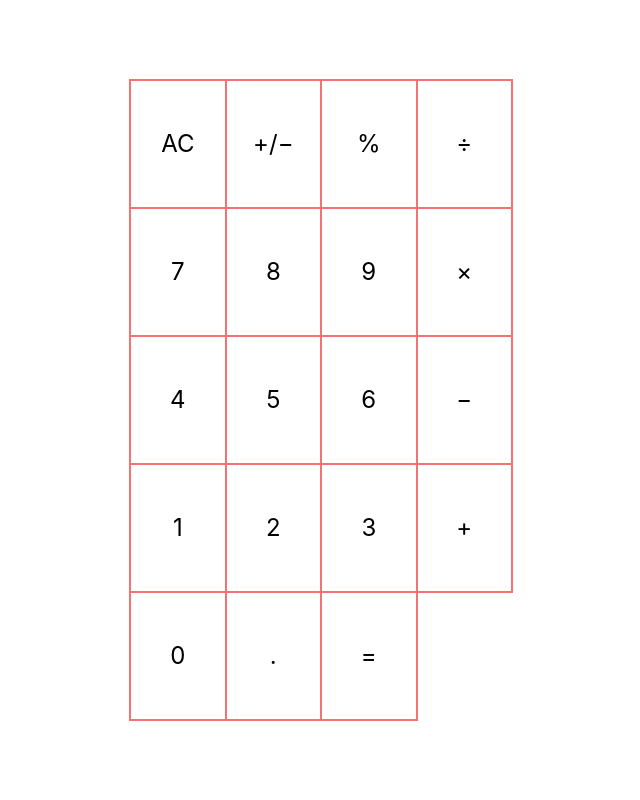
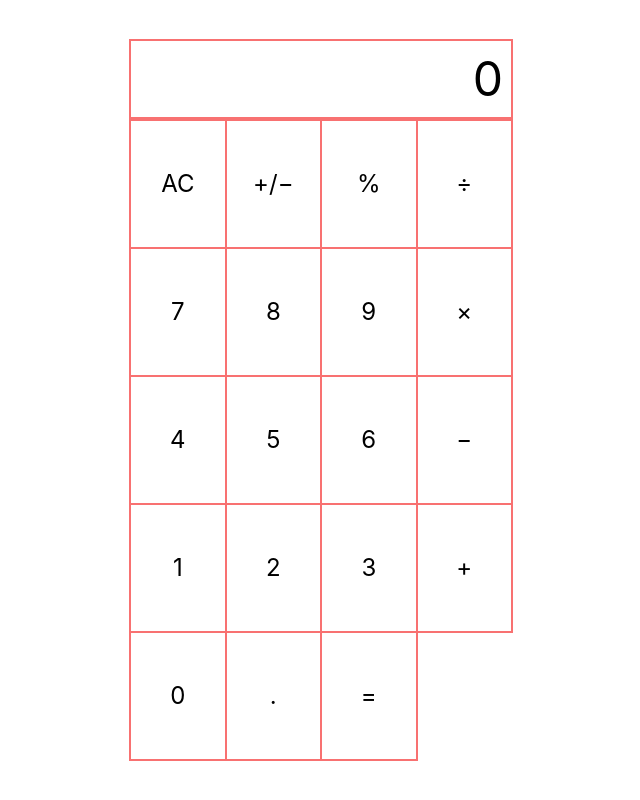
Before and after one commit to MRowan121/calc, a React (Create React App) app: page / in a window 1280 px wide. Shown: the whole page, without its empty margins (319-959 px from the left). Built offline with nearby package versions, Linux system fonts and the light colour scheme.

Commit message:
Add display component

```diff
--- a/src/components/App.tsx
+++ b/src/components/App.tsx
@@ -1,8 +1,9 @@
 import React, { useState } from "react";
 import Pad from "./Pad";
+import Display from "./Display";
 
 function App() {
-  const [input, setInput] = useState("");
+  const [input, setInput] = useState("0");
 
   const handleClick = (buttonName: string) => {
     validateNum(buttonName);
@@ -16,6 +17,7 @@ function App() {
   return (
     <main className="flex flex-col justify-center items-center min-h-screen">
       <section className="w-96">
+        <Display displayValue={input} />
         <Pad clickHandler={handleClick} />
       </section>
     </main>
--- /dev/null
+++ b/src/components/Display.tsx
@@ -0,0 +1,15 @@
+import React from "react";
+
+interface DisplayProps {
+  displayValue: string;
+}
+
+const Display = ({ displayValue }: DisplayProps) => {
+  return (
+    <div className="w-full h-20 bg-white flex justify-end items-center px-2 border-red-400 border-2 text-black text-5xl">
+      {displayValue}
+    </div>
+  );
+};
+
+export default Display;
```
